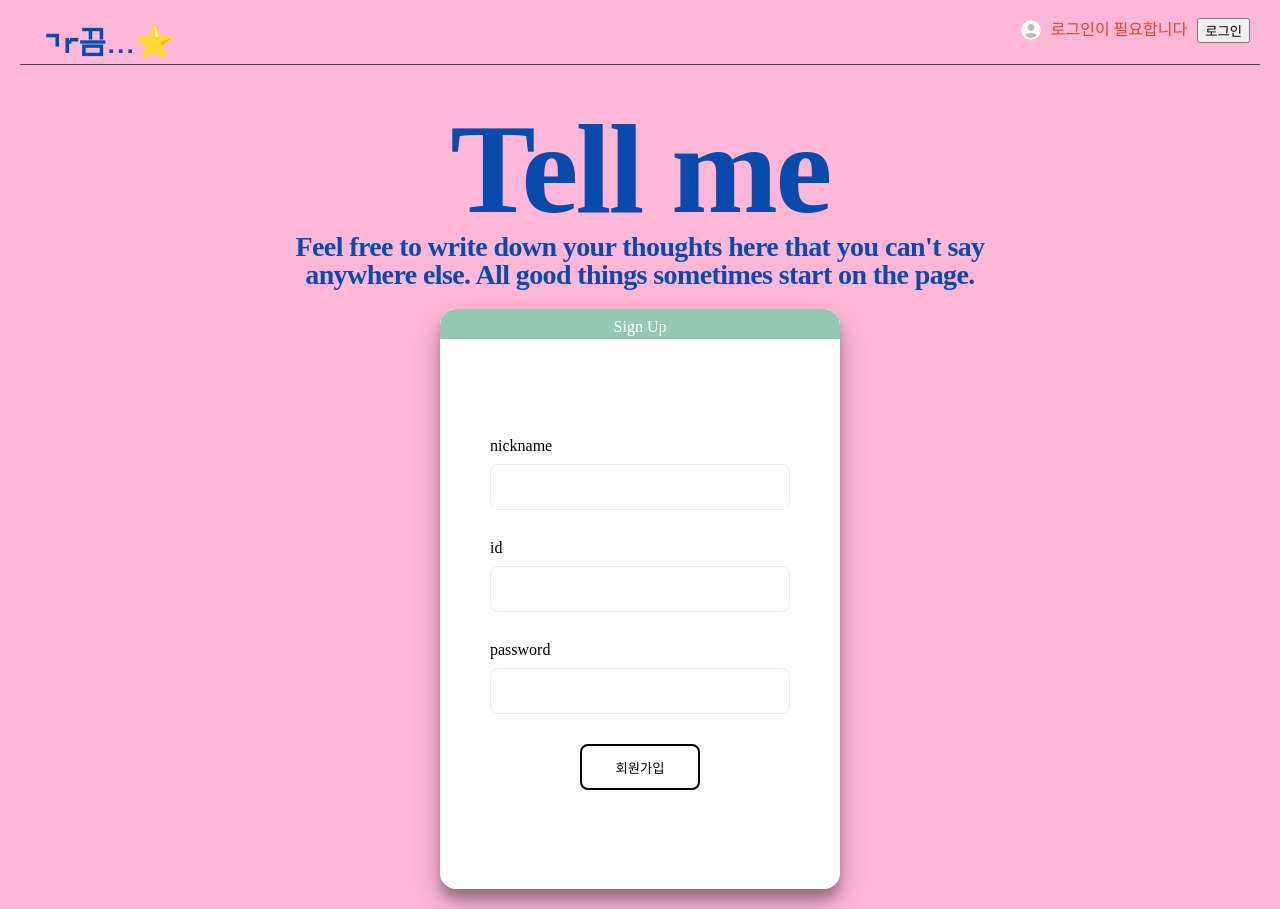
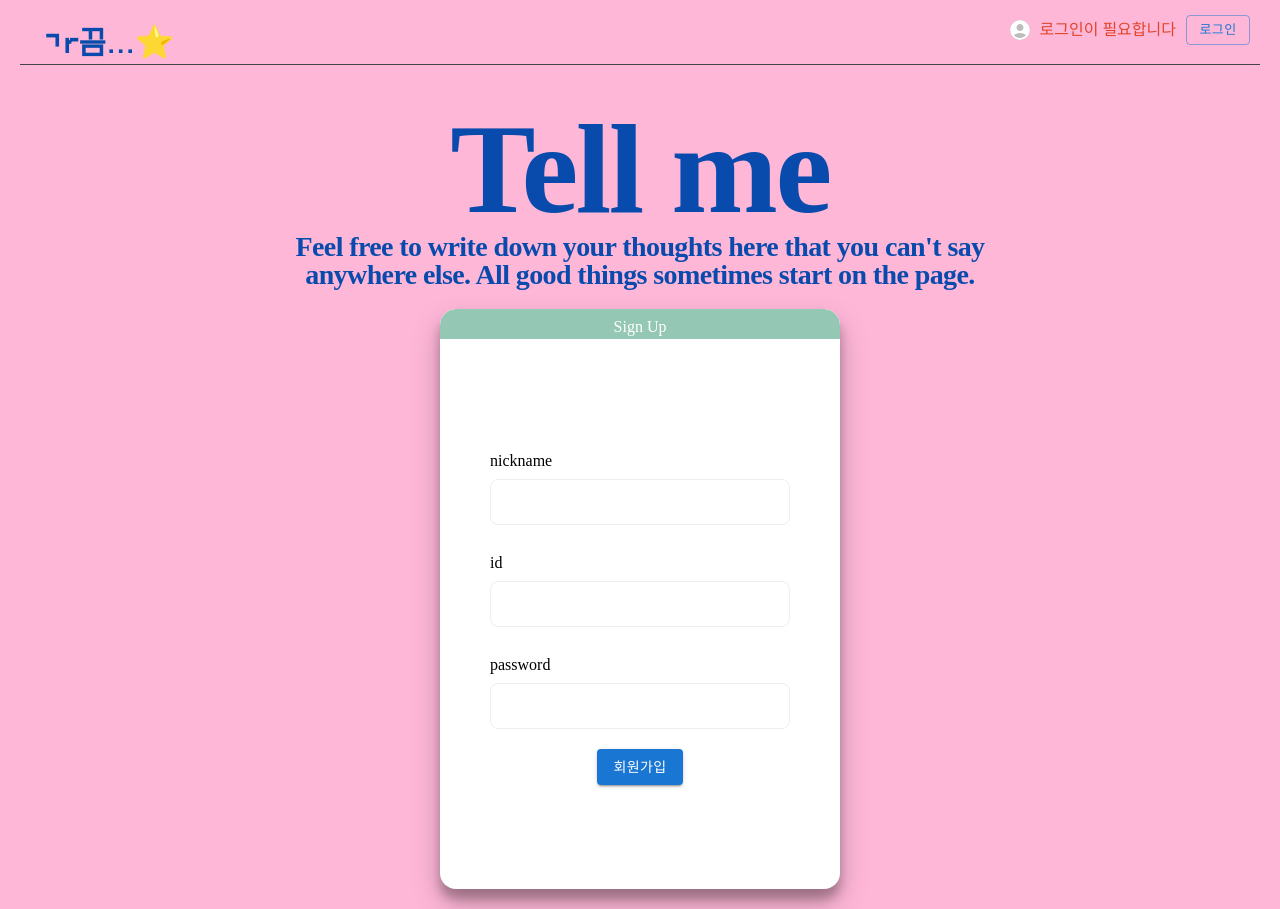
Before and after one commit to swing-park/sometimes, a React (Create React App) app: page /signup in a window 1280 px wide. Built offline with nearby package versions, Linux system fonts and the light colour scheme.

Commit message:
feat: add some buttons

```diff
--- a/src/components/MyPageToolBar/index.tsx
+++ b/src/components/MyPageToolBar/index.tsx
@@ -2,6 +2,7 @@ import styled from "styled-components";
 import { Avatar } from "@mui/material";
 import { AccountCircle } from "@mui/icons-material";
 import { useCookies } from "react-cookie";
+import Button from '@mui/material/Button';
 
 interface Props {
   isLogin: boolean;
@@ -22,11 +23,11 @@ const MyPageToolBar = ({ isLogin }: Props) => {
       </Avatar>
       <div>{isLogin ? "username" : "로그인이 필요합니다"}</div>
       {isLogin ? (
-        <button onClick={handleOnClickLogOutBtn}>로그아웃</button>
+        <Button variant="outlined" color="error" size="small" onClick={handleOnClickLogOutBtn}>로그아웃</Button>
       ) : (
-        <button onClick={() => window.location.replace("/signin")}>
+        <Button variant="outlined" size="small" onClick={() => window.location.replace("/signin")}>
           로그인
-        </button>
+        </Button>
       )}
     </StMyPageToolBar>
   );
--- a/src/routes/SignUp.tsx
+++ b/src/routes/SignUp.tsx
@@ -4,7 +4,8 @@ import { useNavigate } from "react-router-dom";
 import styled from "styled-components";
 import { signup } from "api";
 import { NewUser } from "types";
-import { Wrapper, Button, Text, Input } from "components";
+import { Wrapper,Text, Input } from "components";
+import Button from '@mui/material/Button';
 
 const SignUp = () => {
     const navigate = useNavigate();
@@ -122,7 +123,7 @@ const SignUp = () => {
                         </Wrapper>
                     </StInputs>
 
-                    <Button mg='10px 0'>회원가입</Button>
+                    <Button variant="contained">회원가입</Button>
                 </StForm>
             </StContainer>
         </>
--- a/src/styles/theme.ts
+++ b/src/styles/theme.ts
@@ -13,6 +13,7 @@ export const GlobalStyle = createGlobalStyle`
 
   * {
     box-sizing : border-box;
+
   }
 
   a {
```
